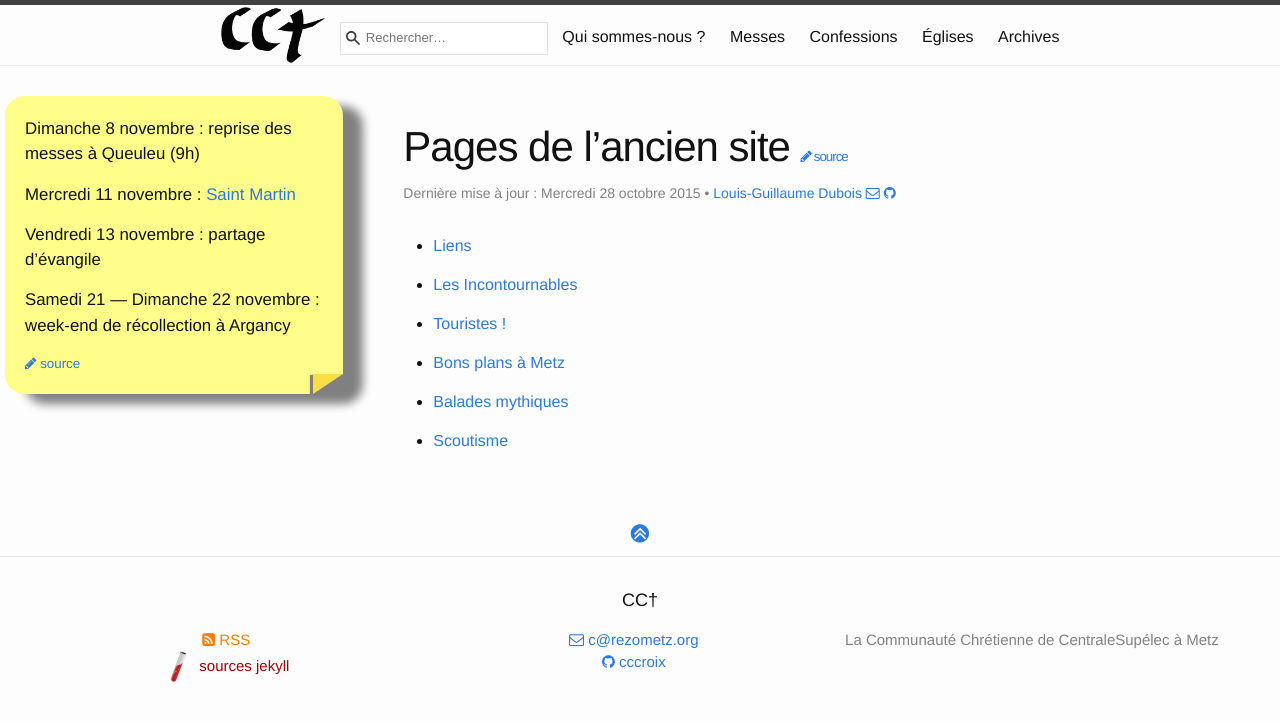
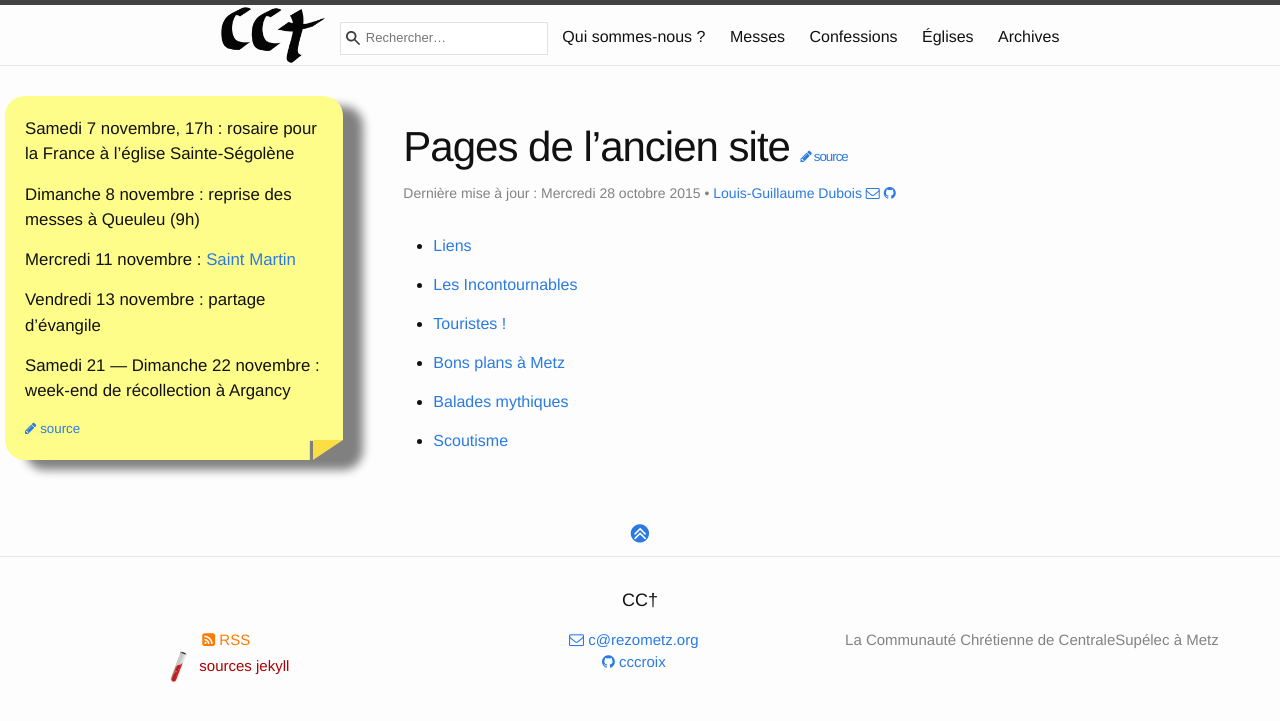
Before and after one commit to cccroix/cccroix.github.io, a Jekyll site: the page built from wpimport.md, in a window 1280 px wide. Shown: the top 721 px of the page. Built offline with Jekyll 4.4.1, drawn with Linux system fonts in a browser that asks for light colours.

Commit message:
adds an event on the blocnote

```diff
--- a/blocnote.md
+++ b/blocnote.md
@@ -4,6 +4,8 @@ role: blocnote
 published: true
 # sera affiché avant l’index des articles
 ---
+
+### Samedi 7 novembre, 17h : rosaire pour la France à l’église Sainte-Ségolène
 
 ### Dimanche 8 novembre : reprise des messes à Queuleu (9h)
 
```
